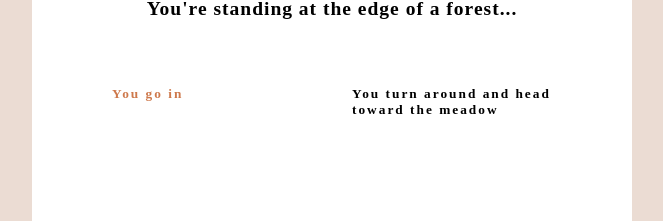
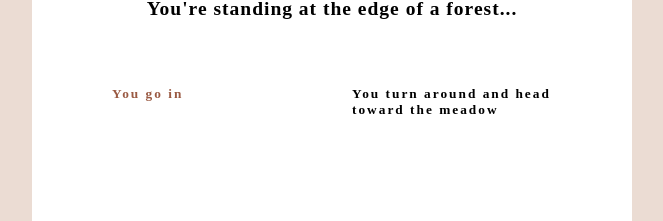
Before and after one commit to caseynewman/name-generator, a React (Vite) app: page / in a window 1280 px wide. In both pictures the pointer is over the button "You go in". Shown: the part 123-344 px from the top of the page, without its empty margins (308-971 px from the left). Built offline with nearby package versions, Linux system fonts and the light colour scheme; a web font is replaced by a local one.

Commit message:
adjusted scene hover color

```diff
--- a/src/components/Story/style.css
+++ b/src/components/Story/style.css
@@ -24,10 +24,10 @@
     cursor: pointer;
     text-transform: none;
     text-align: left;
-    height: 100px;
+    height: 100%;
 }
 
 .story-container button:hover {
     background-color: transparent;
-    color: #ce794c;
+    color: #9a5a43;
 }
```
